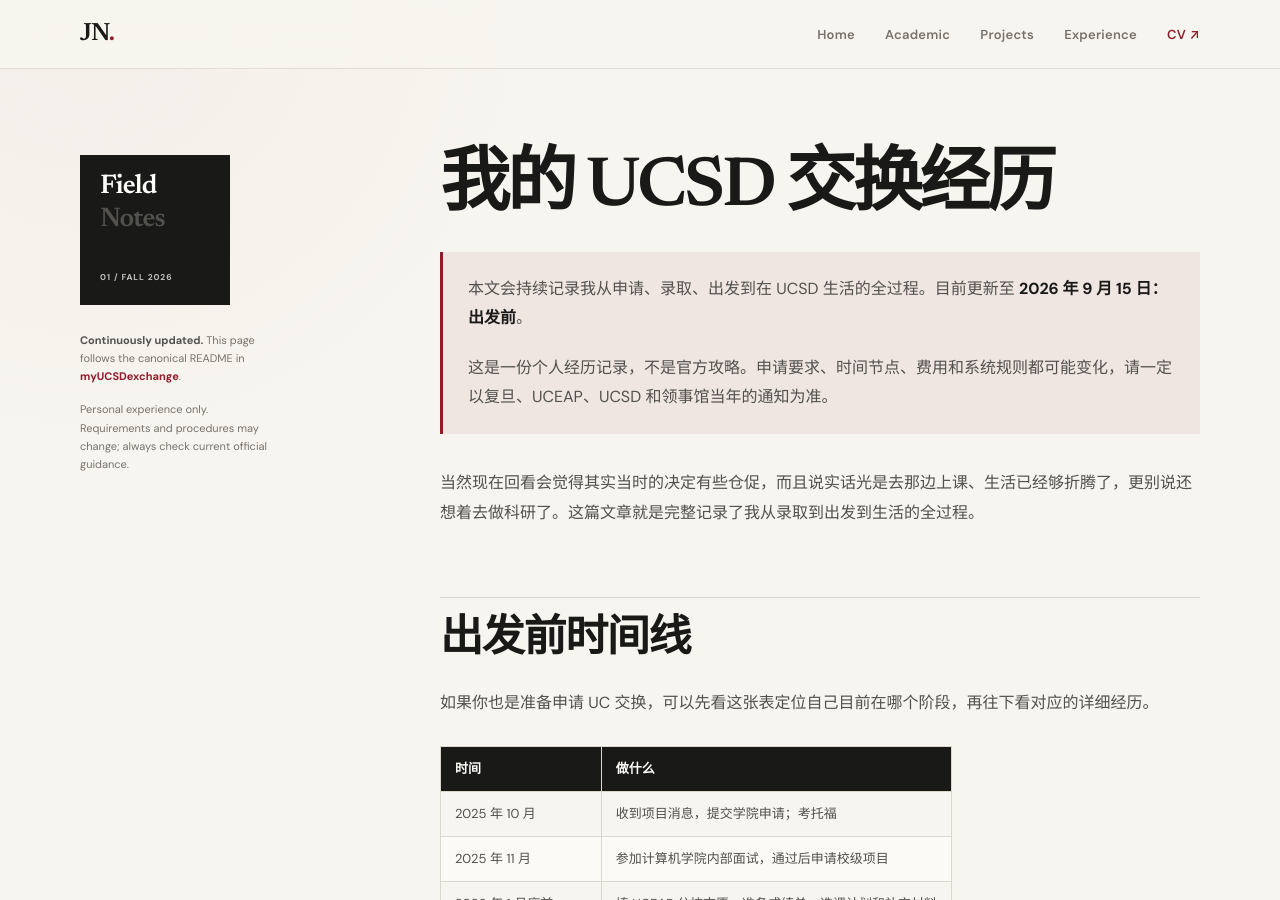
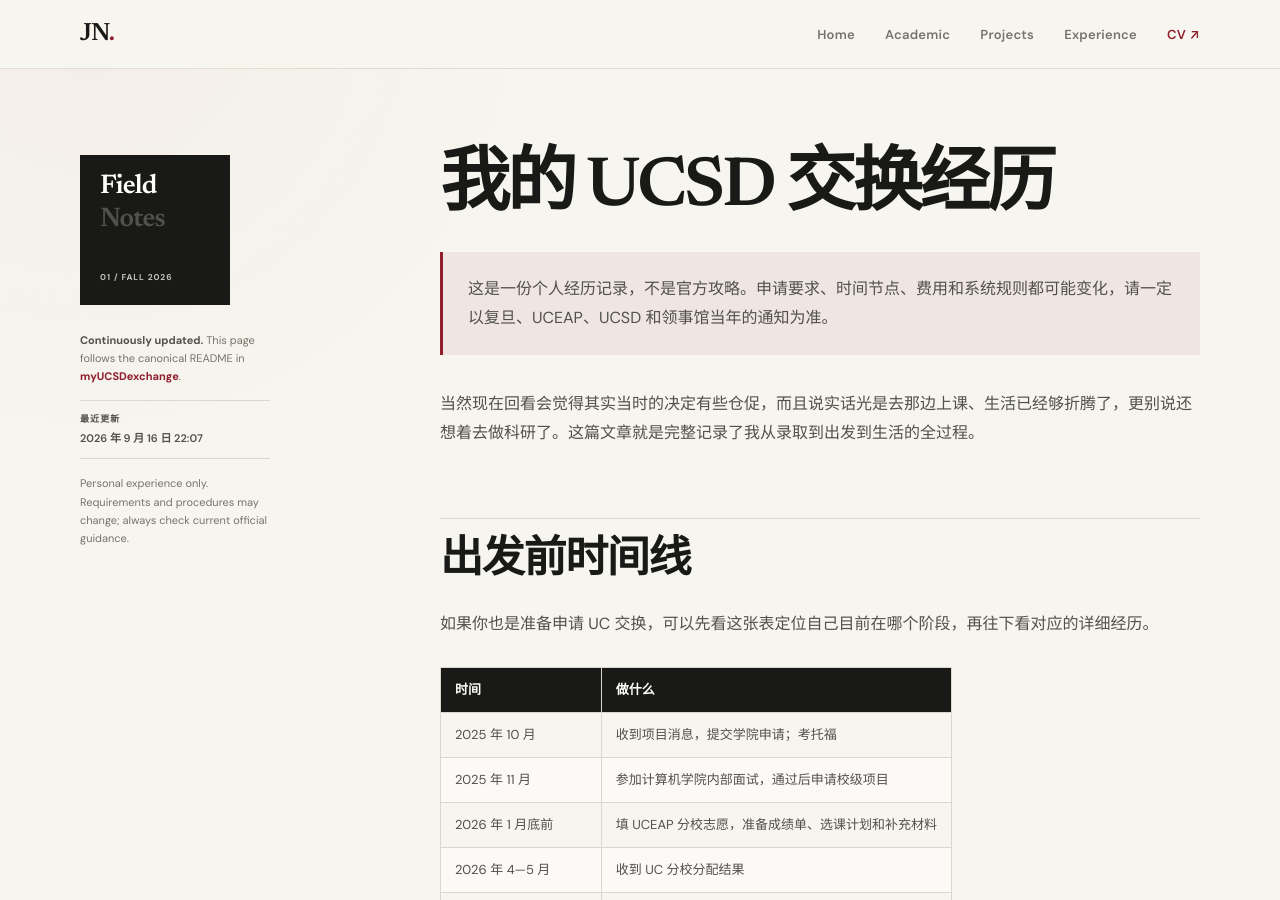
Before and after one commit to JunjieNian/JunjieNian.github.io, a Jekyll site: the page built from exchange.md, in a window 1280 px wide and 900 px high. Built offline with Jekyll 4.4.1, drawn with Linux system fonts in a browser that asks for light colours.

Commit message:
Sync UCSD exchange notes

```diff
--- a/exchange.md
+++ b/exchange.md
@@ -3,12 +3,12 @@ layout: exchange
 title: "我的 UCSD 交换经历 | Junjie Nian"
 description: "Junjie Nian 持续更新的 UCSD 交换经历：从申请、行前准备到校园生活，为后来的交换生提供个人经验参考。"
 permalink: /exchange/
+last_updated: "2026-09-16T22:07:06+08:00"
+last_updated_display: "2026 年 9 月 16 日 22:07"
 ---
 
 # 我的 UCSD 交换经历
 
-> 本文会持续记录我从申请、录取、出发到在 UCSD 生活的全过程。目前更新至 **2026 年 9 月 15 日：出发前**。
->
 > 这是一份个人经历记录，不是官方攻略。申请要求、时间节点、费用和系统规则都可能变化，请一定以复旦、UCEAP、UCSD 和领事馆当年的通知为准。
 
 当然现在回看会觉得其实当时的决定有些仓促，而且说实话光是去那边上课、生活已经够折腾了，更别说还想着去做科研了。这篇文章就是完整记录了我从录取到出发到生活的全过程。
```
